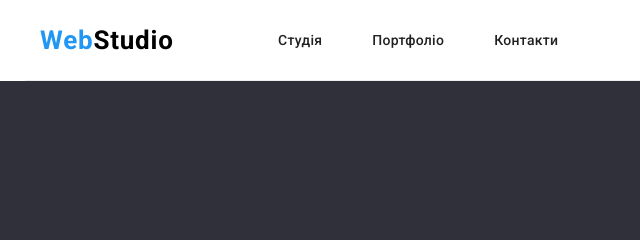
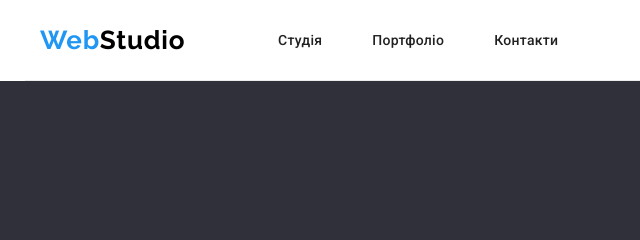
Before and after one commit to kastillio/kastillio-goit-markup-hw-03, a plain HTML site: page index.html in a window 1280 px wide. Shown: the top 240 px of the page, 0-640 px from the left. Drawn offline with nearby package versions, Linux system fonts and the light colour scheme.

Commit message:
work15/10

```diff
--- a/css/styles.css
+++ b/css/styles.css
@@ -48,6 +48,7 @@ img {
 }
 .logo,
 .logo2 {
+  font-family: 'Raleway';
   font-style: normal;
   font-weight: 700;
   font-size: 26px;
```
